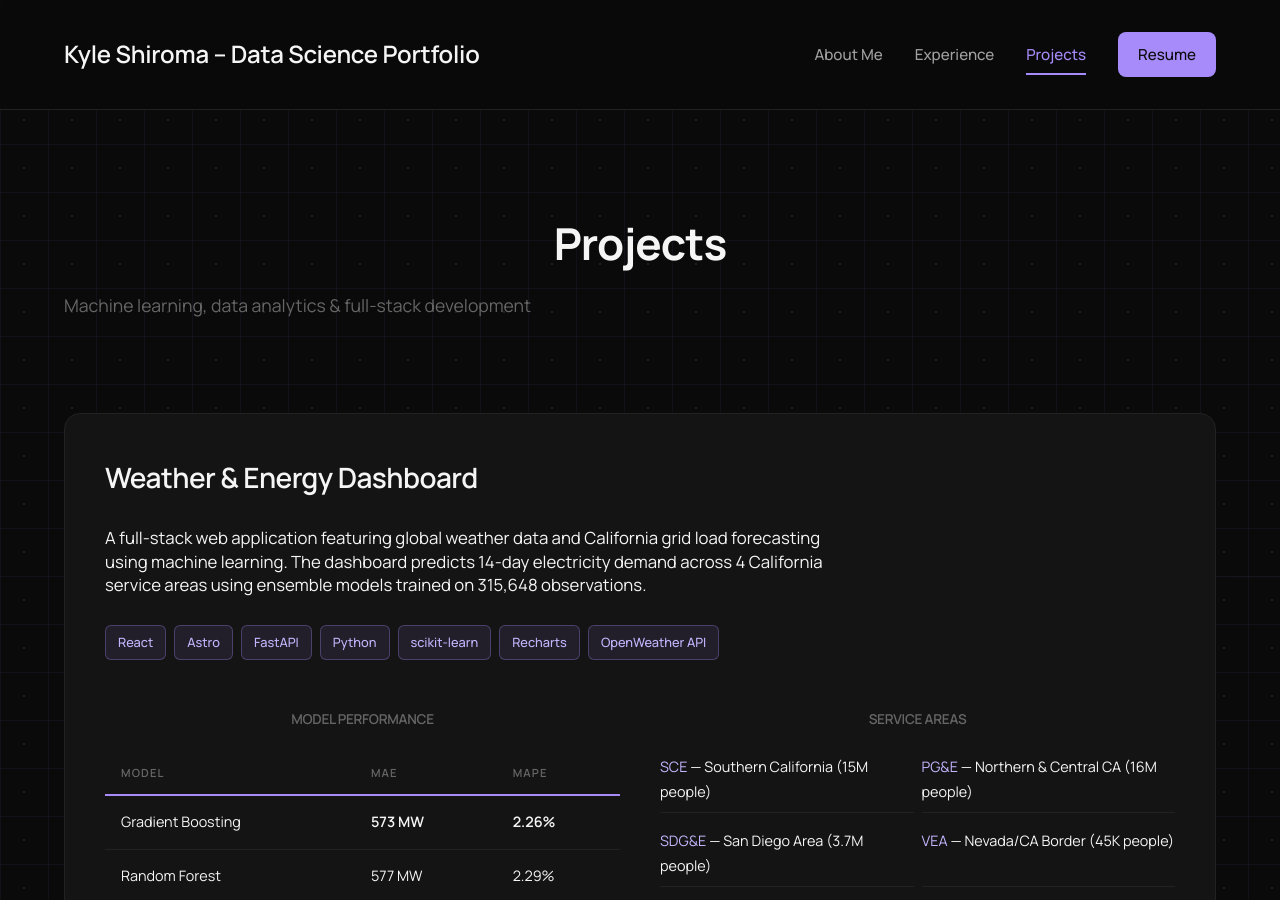
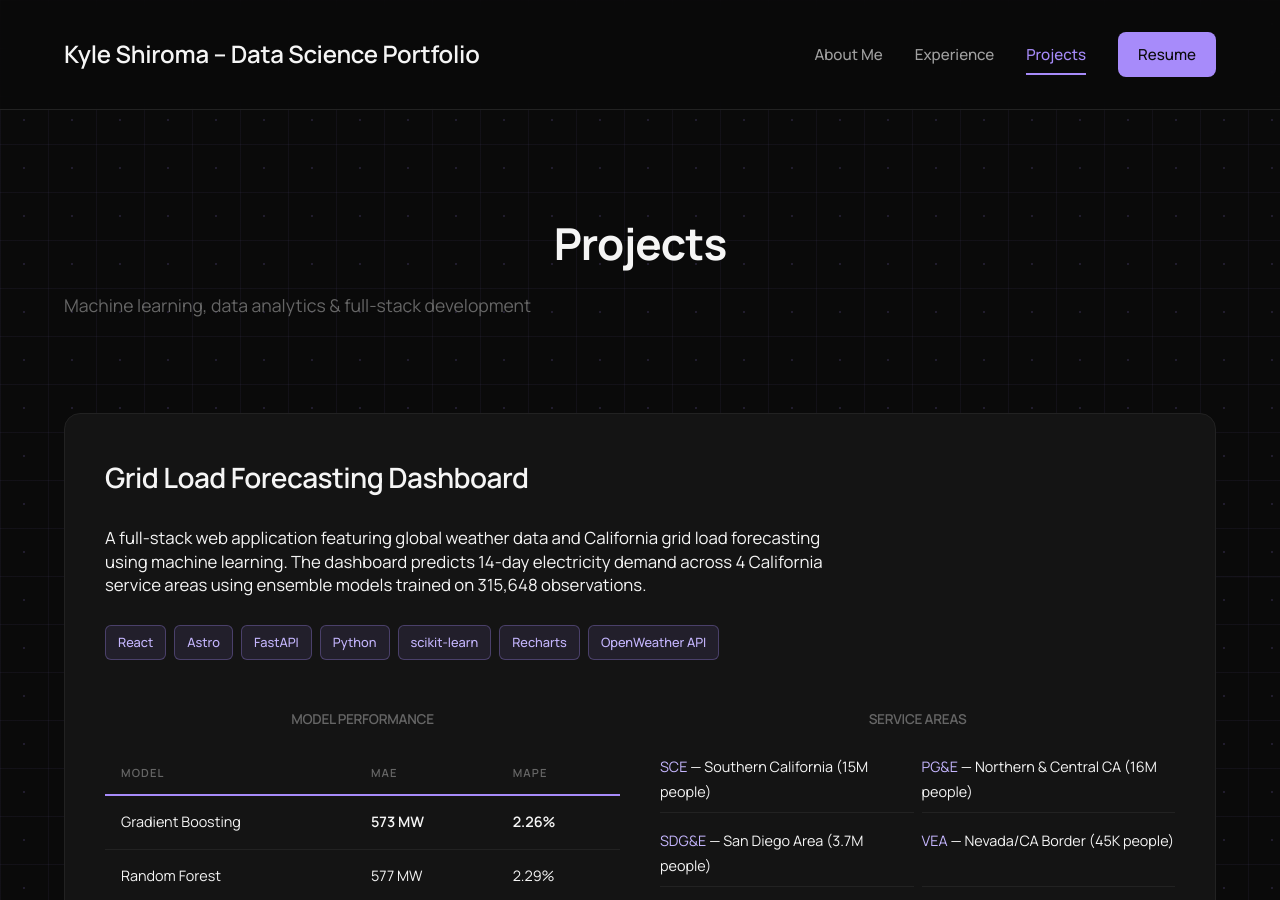
Before and after one commit to k-shiroma-code/k-shiroma-code.github.io, a Jekyll site: the page built from projects.md, in a window 1280 px wide and 900 px high. Built offline with Jekyll 4.4.1, drawn with Linux system fonts in a browser that asks for light colours; some web fonts are replaced.

Commit message:
Rename Weather & Energy Dashboard to Grid Load Forecasting Dashboard

```diff
--- a/projects.md
+++ b/projects.md
@@ -562,7 +562,7 @@ permalink: /projects/
 <!-- Weather & Energy Dashboard -->
 <article class="project-card">
   <div class="project-header">
-    <h2 class="project-title">Weather & Energy Dashboard</h2>
+    <h2 class="project-title">Grid Load Forecasting Dashboard</h2>
   </div>
 
   <p class="project-description">
```
